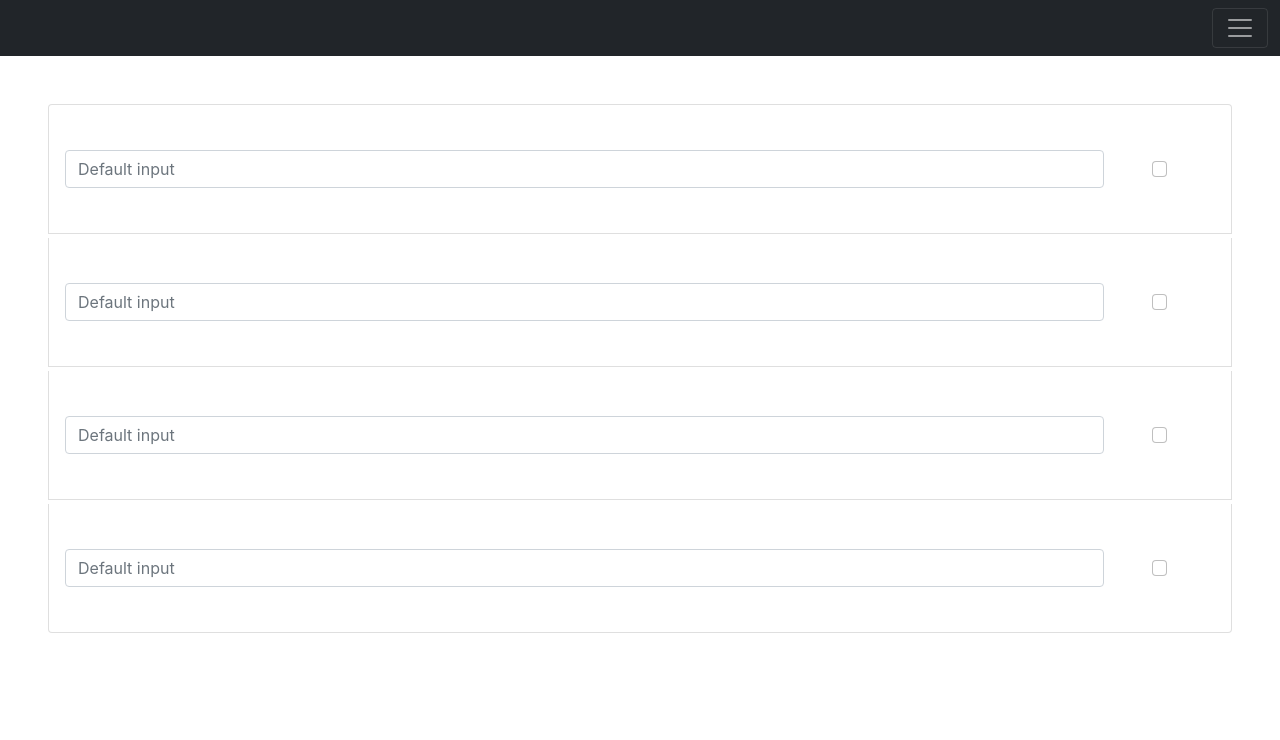
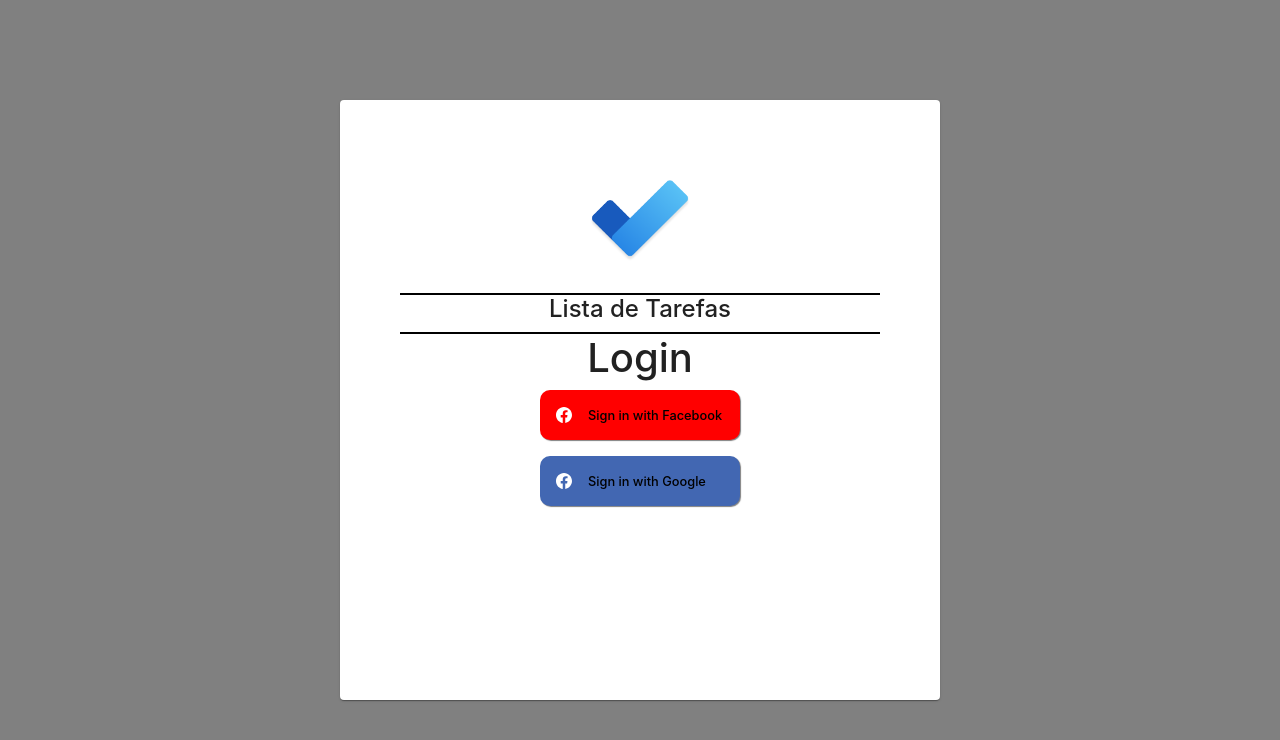
Before and after one commit to Jessicaribeiro03/front-end, a React (Create React App) app: page / in a window 1280 px wide. Shown: the top 740 px of the page. Built offline with nearby package versions, Linux system fonts and the light colour scheme.

Commit message:
Estilo e estrutura tela de login

```diff
--- a/src/home/home-user-view.tsx
+++ b/src/home/views/home-user-view.tsx
@@ -1,6 +1,6 @@
 import React from "react";
 
-export class UserView extends React.Component<Props, State>{
+export class UserView extends React.Component{
     render(){
         return(
                 <div>
--- a/src/index.tsx
+++ b/src/index.tsx
@@ -3,14 +3,15 @@
 import './index.css';
 
 import reportWebVitals from './reportWebVitals';
-import { UserView } from './home/home-user-view';
+import { UserView } from './home/views/home-user-view';
+import LoginView from './login/views/login-view';
 
 const root = ReactDOM.createRoot(
   document.getElementById('root') as HTMLElement
 );
 root.render(
   <React.StrictMode>
-    <UserView />
+    <LoginView />
   </React.StrictMode>
 );
 
--- /dev/null
+++ b/src/login/views/components/button-component.tsx
@@ -0,0 +1,27 @@
+import React from "react";
+import { ButtonContainer } from "../style";
+import { Google, Facebook } from "react-bootstrap-icons";
+
+interface Props{
+    type: string;
+    text: string;
+}
+
+export default class ButtonComponent extends React.Component<Props>{
+    render(){
+        const { type, text } = this.props;
+        var colorType;
+        if(type === "facebook"){
+            colorType = "red";
+        }else{
+            colorType = "#4267B2";
+        }
+        return (
+            <ButtonContainer type={colorType}>
+                <Facebook color="white" />
+                <span>{text}</span>
+            </ButtonContainer>
+        );
+    }
+
+}
--- /dev/null
+++ b/src/login/views/login-view.tsx
@@ -0,0 +1,29 @@
+import React from "react";
+import { Container, ContainerContent, LineHr, ButtonContainer } from "./style";
+import { Paper, Box } from '@mui/material';
+import { Google } from 'react-bootstrap-icons';
+import logo from '../../assets/logo.png';
+import ButtonComponent from "./components/button-component";
+
+
+export default class LoginView extends React.Component{
+    render(){
+        return (
+            <Container className="vh-100">
+                    <Paper sx={{width: 600, height: 600}}>
+                        <ContainerContent>
+                            <img src={logo} alt="" />
+                            <LineHr />
+                            <h4>Lista de Tarefas</h4>
+                            <LineHr />
+                            <h1>Login</h1>
+
+                            <ButtonComponent type="facebook" text="Sign in with Facebook"/>
+                            <ButtonComponent type="google" text="Sign in with Google"/>
+
+                        </ContainerContent>
+                    </Paper>
+            </Container>
+        )
+    }
+}
--- /dev/null
+++ b/src/login/views/style.tsx
@@ -0,0 +1,63 @@
+import styled from "styled-components";
+
+export const Container = styled.div`
+    display: flex;
+    align-items: center;
+    justify-content: center;
+    background-color: gray;
+`
+
+export const ContainerContent = styled.div`
+    display: flex;
+    align-items: center;
+    justify-content: flex-start;
+    flex-direction: column;
+    margin-top: 5rem;
+    height:  100%;
+
+    img{
+        width: 100px;
+        margin-bottom: 2rem;
+    }
+`
+
+export const LineHr = styled.div`
+    height: 2px;
+    width:80%;
+    background-color: black;
+
+`
+
+interface Props{
+    type: string;
+}
+
+export const ButtonContainer = styled.div<Props>`
+    height: 50px;
+    width: 200px;
+    border-radius: 10px;
+    cursor: pointer;
+    box-shadow: 1px 1px 1px gray;
+    background-color: ${props => props.type || "white"};
+    margin-bottom: 1rem;
+
+    display: flex;
+    align-items: center;
+    justify-content: flex-start;
+    padding-left: 1rem;
+
+    span{
+        font-weight: 500;
+        font-size: 0.8em;
+        color: black;
+        padding-left: 1rem;
+    }
+
+    .facebook{
+        background-color: #4267B2
+    }
+
+    .google{
+        background-color: #4267B2;
+    }
+`
--- a/tsconfig.json
+++ b/tsconfig.json
@@ -18,7 +18,7 @@
     "resolveJsonModule": true,
     "isolatedModules": true,
     "noEmit": true,
-    "jsx": "react-jsx"
+    "jsx": "react"
   },
   "include": [
     "src"
```
Also changed, not shown: package.json (+7 -0 lines), src/assets/logo.png (added), 1 other file (tests, documents, lock files or other folders).
